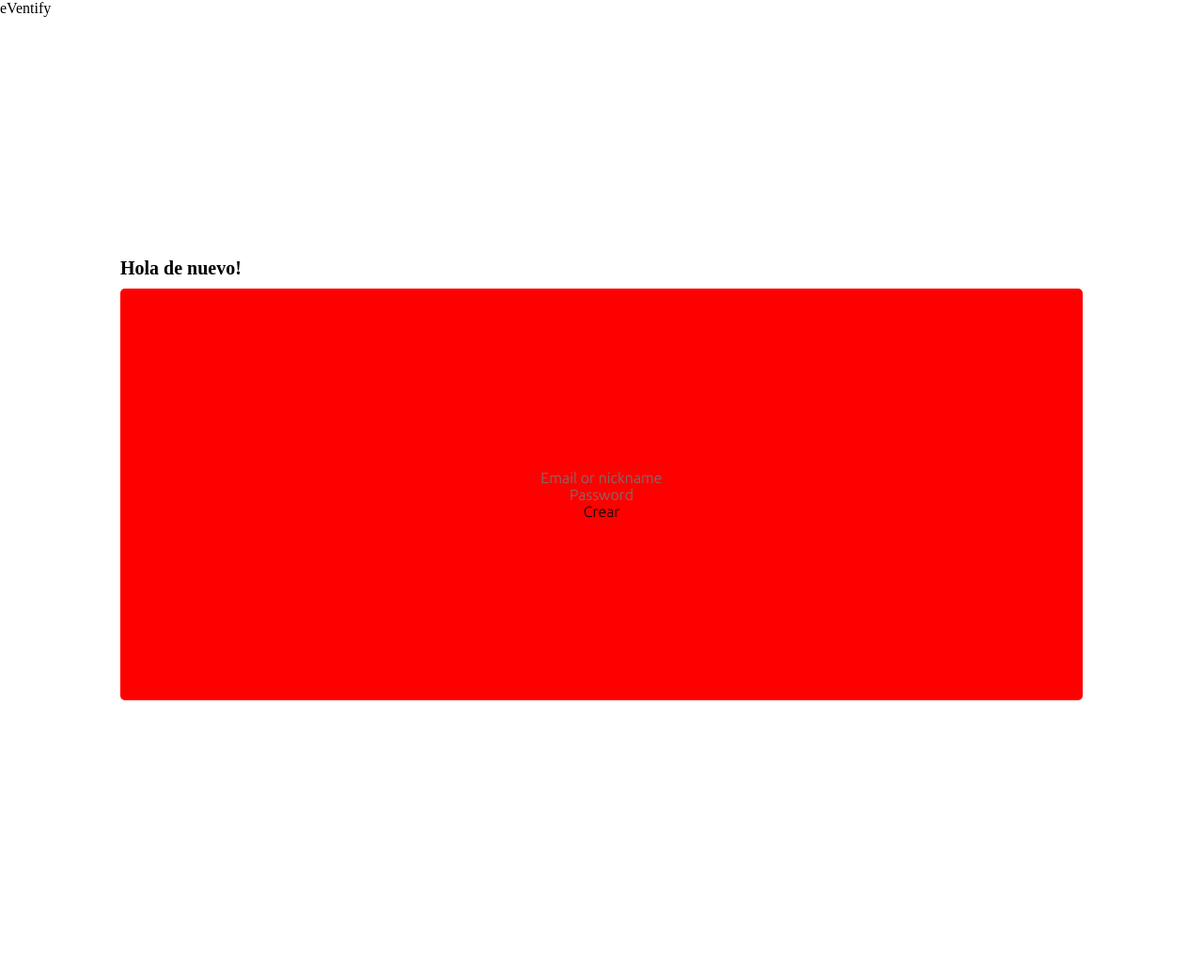
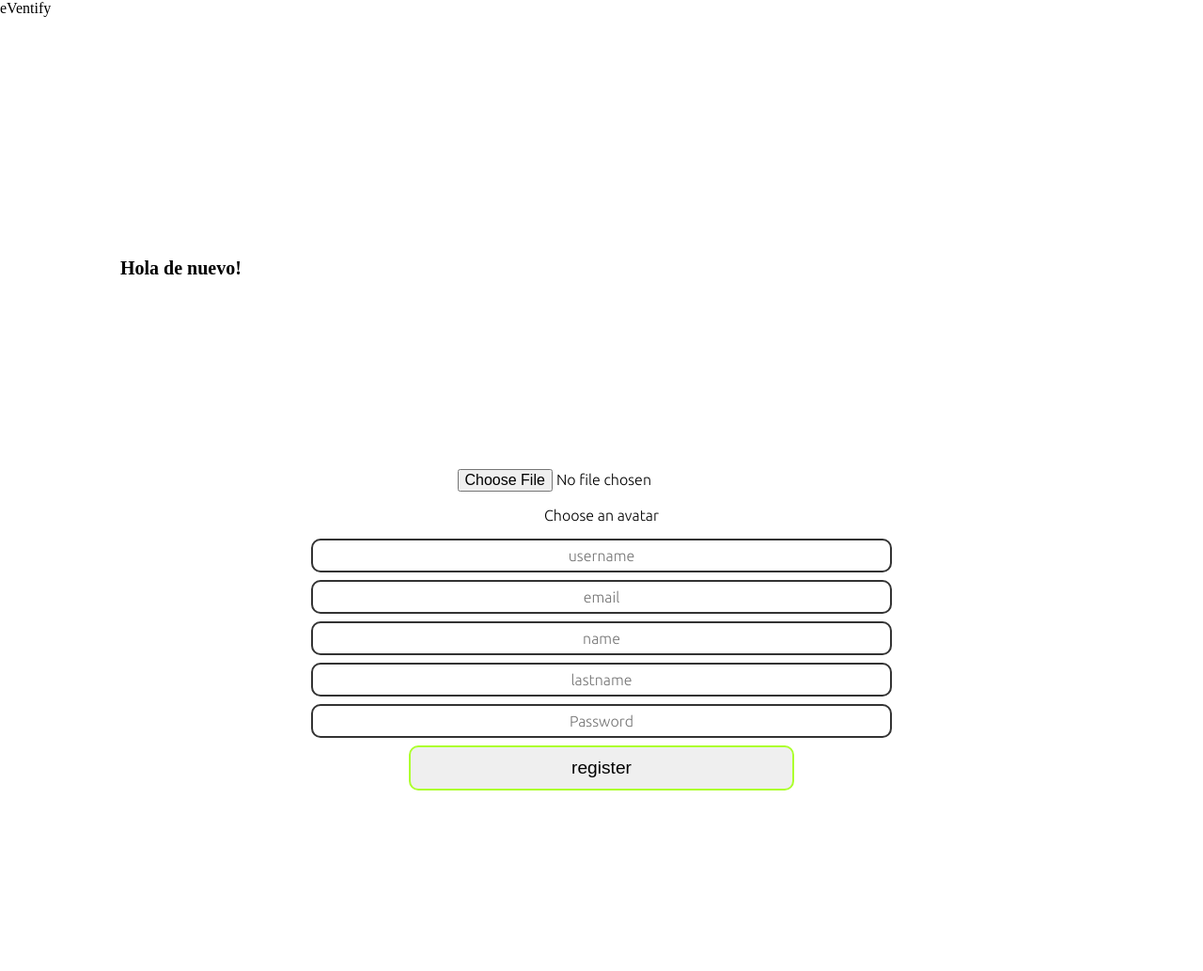
Before and after one commit to sgoyret/Event-fi, a Flask app: page /sign-in in a window 1280 px wide. Shown: the whole page at 94% size. Before the commit the page ends 745 px from the top, so only its background shows below. Run offline with Flask 2, Linux system fonts and the light colour scheme.

Commit message:
add: basic user creation validation

```diff
--- /dev/null
+++ b/static/scripts/validations.js
@@ -0,0 +1,48 @@
+/* Validation for all the inputs that could be done by user */
+
+/* User validation */
+function validateUser(values) {
+    /* Checks if the input object is valid for to write to the database
+     * @values: a dict with the user values
+     * Return: true if all is valid or false if it fails
+     */
+    user_regex = {
+        'username': /^[a-zA-Z0-9\-\_\.]+{4,12}$/,//username regex
+        'email': /^\w+([\.-]?\w+)*@\w+([\.-]?\w+)*(\.\w{2,3})+{50}$/, // email regex
+        'name': /^[a-z]{20}$/, // name regex
+        'lastname': /^[a-z]{20}$/,
+    }
+
+    Object.keys(values).map((key) => {
+        if (!(key in user_regex)) {
+            return false;
+        }
+        else (!(values[key].match(user_regex[key]))){
+            return false;
+        }
+    });
+
+    // Everything passed
+    return true;
+}
+
+/* Group validation */
+function validateGroup(values) {
+    /* Checks if the input object is valid for to write to the database
+     * @values: a dict with the group values
+     * Return: true if all is valid or false if it fails
+     */
+    group_regex = {'name': /^[a-z]{20}$/}
+
+    Object.keys(values).map((key) => {
+        if (!(key in group_regex)) {
+            return false;
+        }
+        else (!(values[key].match(group_regex[key]))){
+            return false;
+        }
+    });
+
+    // Everything passed
+    return true;
+}
--- a/static/styles/loginstyle.css
+++ b/static/styles/loginstyle.css
@@ -9,7 +9,6 @@ body {
 }
 
 .wraper > .container {
-    background-color: red;
     border-radius: 5px;
     /* align-self: center; */
     /* align-items: center; */
@@ -34,12 +33,24 @@ body {
 input {
     all: unset;
 }
-.wraper > .container > #eventdata {
+.wraper > .container > #user-data {
+    display: flex;
+    flex-direction: column;
 }
 
-.wraper > .container > #eventdata > input {
+.wraper > .container > .create-user > #user-data > input {
     display: block;
-    width: 100%;
-    margin-left: auto;
-    margin-right: auto;
+    width: 60%;
+    height: 2rem;
+    margin: .5rem auto .5rem auto;
+    border: 2px solid #333333;
+    border-radius: 10px;
 }
+
+.wraper > .container > .create-user > #btn-create-user {
+    width: 40%;
+    height: 3rem;
+    font-size: larger;
+    border: 2px solid greenyellow;
+    border-radius: 10px;
+}
--- a/templates/signin.html
+++ b/templates/signin.html
@@ -8,6 +8,7 @@
     <link rel="preconnect" href="https://fonts.gstatic.com" crossorigin>
     <link href="https://fonts.googleapis.com/css2?family=Ubuntu:wght@300&display=swap" rel="stylesheet">
     <link rel="stylesheet" href="/static/styles/loginstyle.css" type="text/css">
+    <script src="/static/scripts/validations.js" async></script>
     <title>Document</title>
 </head>
 <body>
@@ -17,11 +18,20 @@
             <div class="welcome"> Hola de nuevo!</div>
         </div>
         <div class="container">
-            <form id="eventdata" method="POST">
-                <input name="pickname" class="login" placeholder="Email or nickname"></input>
-                <input name="password" class="login" placeholder="Password"></input>
-                <div id="create"> Crear</div>
-            </form>
+            <div class="create-user">
+                <form id="user-data" method="POST">
+                    <div class="choose-avatar">
+                        <input name="avatar" type="file" class="avatar"></input>
+                        <p>Choose an avatar</p>
+                    </div>
+                    <input name="username" class="login" placeholder="username"></input>
+                    <input name="email" class="email" placeholder="email"></input>
+                    <input name="name" class="name" placeholder="name"></input>
+                    <input name="lastname" class="lastname" placeholder="lastname"></input>
+                    <input name="password" class="login" placeholder="Password"></input>
+                </form>
+                <button id="btn-create-user" onclick=validateUser()>register</button>
+            </div>
         </div>
         <div class="footer"></div>
     </div>
```
Also changed, not shown: static/styles/style1.css (+4 -6 lines), templates/index.html (+8 -4 lines).
